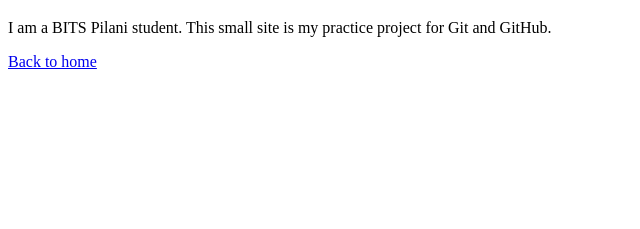
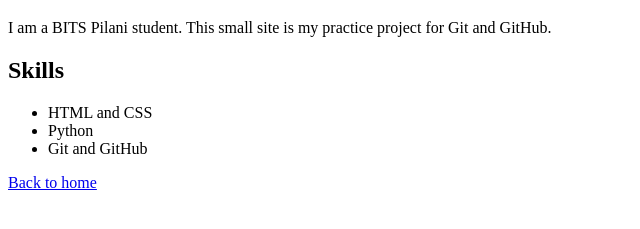
Before and after one commit to AnshulMohanty/SGA_2-Git_Workflow_Assignment, a plain HTML site: page about.html in a window 1280 px wide. Shown: the part 61-290 px from the top of the page, without its empty margins (0-640 px from the left). Drawn offline with Linux system fonts and the light colour scheme.

Commit message:
update about page with skills list

```diff
--- a/about.html
+++ b/about.html
@@ -7,6 +7,12 @@
 <body>
   <h1>About Me</h1>
   <p>I am a BITS Pilani student. This small site is my practice project for Git and GitHub.</p>
+  <h2>Skills</h2>
+  <ul>
+    <li>HTML and CSS</li>
+    <li>Python</li>
+    <li>Git and GitHub</li>
+  </ul>
   <p><a href="index.html">Back to home</a></p>
 </body>
 </html>
```
